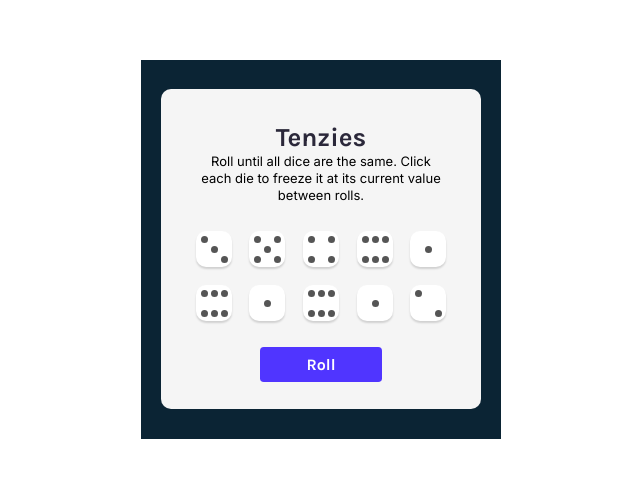
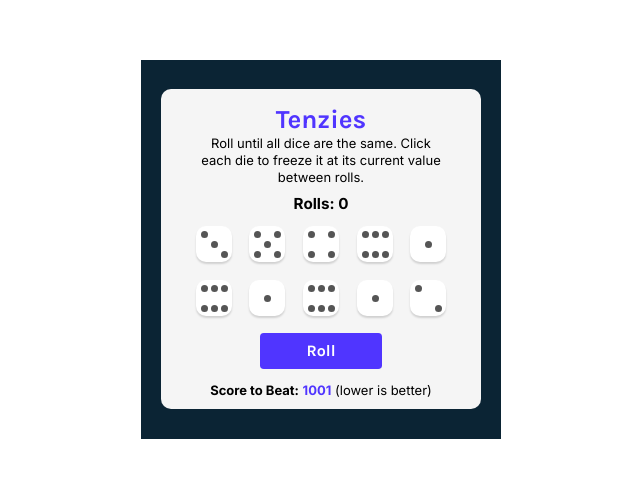
Before and after one commit to heidi37/tenzies, a React (Vite) app: page / in a window 1280 px wide. Shown: the part 151-628 px from the top of the page, without its empty margins (319-959 px from the left). Built offline with nearby package versions, Linux system fonts and the light colour scheme.

Commit message:
adds roll count and low score features

```diff
--- a/src/App.css
+++ b/src/App.css
@@ -12,7 +12,7 @@ main {
 .inner-main {
   width: 320px;
   height: 320px;
-  padding: 33.28px 34.56px 33.92px 34.56px;
+  padding: 15px 34.56px 33.92px 34.56px;
   border-radius: 10px;
   background: #F5F5F5;
 }
@@ -22,7 +22,7 @@ main {
   grid: 36px 36px / repeat(auto-fill, 36px);
   column-gap: calc((100% - 180px) / 4);
   row-gap: 18px;
-  margin-top: 27px;
+  margin-top: 13px;
 }
 
 h1, h2 {
@@ -36,6 +36,7 @@ h1, h2 {
 h1 {
   font-size: 26px;
   margin: 0;
+  color: #5035FF;
 }
 
 h2 {
@@ -44,13 +45,23 @@ h2 {
   padding: 0;
 }
 
+h3 {
+  margin: 8px 0 0 0 ;
+}
+
 p {
   margin: 0;
   line-height: 1.3;
+  text-align: center;
+}
+
+.low-score{
+  color: #5035FF;
+  font-weight: bold;
 }
 
 button {
-  margin-top: 25.6px;
+  margin: 17px 0 13px;
   font-family: "Karla", sans-serif;
   font-optical-sizing: auto;
   font-weight: 700;
--- a/src/App.jsx
+++ b/src/App.jsx
@@ -7,6 +7,9 @@ import Die from "./Die"
 function App() {
   const [dice, setDice] = useState(getDice())
   const [tenzies, setTenzies] = useState(false)
+  const [rolls, setRolls] = useState(0)
+  const [lowScore, setLowScore] = useState(parseInt(localStorage.getItem('lowScore'), 10) || 1001);
+
 
   useEffect(
     function () {
@@ -43,9 +46,15 @@ function App() {
           return die.isHeld ? die : generateNewDie()
         })
       )
+      setRolls(prevRolls => prevRolls + 1)
     } else {
+      if (rolls < lowScore){
+        localStorage.setItem('lowScore', rolls)
+        setLowScore(rolls)
+      }
       setDice(getDice())
       setTenzies(false)
+      setRolls(0)
     }
   }
 
@@ -71,6 +80,7 @@ function App() {
   return (
     <>
       <main>
+
         {tenzies && <Confetti />}
         <div className="inner-main">
           <h1>Tenzies</h1>
@@ -78,10 +88,13 @@ function App() {
             Roll until all dice are the same. Click each die to freeze it at its
             current value between rolls.
           </p>
+          <h3>Rolls: {rolls}</h3>
           <div className="dice-container">{diceElements}</div>
           <button onClick={rollDice}>{tenzies ? "New Game" : "Roll"}</button>
+          <p><strong>Score to Beat:</strong> <span className="low-score">{lowScore}</span> (lower is better)</p>
         </div>
       </main>
+
     </>
   )
 }
--- a/src/Die.jsx
+++ b/src/Die.jsx
@@ -3,45 +3,45 @@ import "./Die.css"
 export default function Die(props) {
   return (
     <div onClick={props.holdDice} className={props.isHeld ? "die held" : "die"}>
-      {props.value === 1 && <div class="middle-middle"></div>}
+      {props.value === 1 && <div className="middle-middle"></div>}
       {props.value === 2 && (
         <>
-          <div class="top-left"></div>
-          <div class="bottom-right"></div>
+          <div className="top-left"></div>
+          <div className="bottom-right"></div>
         </>
       )}
       {props.value === 3 && (
         <>
-          <div class="top-left"></div>
-          <div class="middle-middle"></div>
-          <div class="bottom-right"></div>
+          <div className="top-left"></div>
+          <div className="middle-middle"></div>
+          <div className="bottom-right"></div>
         </>
       )}
       {props.value === 4 && (
         <>
-          <div class="top-left"></div>
-          <div class="top-right"></div>
-          <div class="bottom-left"></div>
-          <div class="bottom-right"></div>
+          <div className="top-left"></div>
+          <div className="top-right"></div>
+          <div className="bottom-left"></div>
+          <div className="bottom-right"></div>
         </>
       )}
       {props.value === 5 && (
         <>
-          <div class="top-left"></div>
-          <div class="top-right"></div>
-          <div class="middle-middle"></div>
-          <div class="bottom-left"></div>
-          <div class="bottom-right"></div>
+          <div className="top-left"></div>
+          <div className="top-right"></div>
+          <div className="middle-middle"></div>
+          <div className="bottom-left"></div>
+          <div className="bottom-right"></div>
         </>
       )}
       {props.value === 6 && (
         <>
-          <div class="top-left"></div>
-          <div class="top-middle"></div>
-          <div class="top-right"></div>
-          <div class="bottom-left"></div>
-          <div class="bottom-middle"></div>
-          <div class="bottom-right"></div>
+          <div className="top-left"></div>
+          <div className="top-middle"></div>
+          <div className="top-right"></div>
+          <div className="bottom-left"></div>
+          <div className="bottom-middle"></div>
+          <div className="bottom-right"></div>
         </>
       )}
     </div>
```
